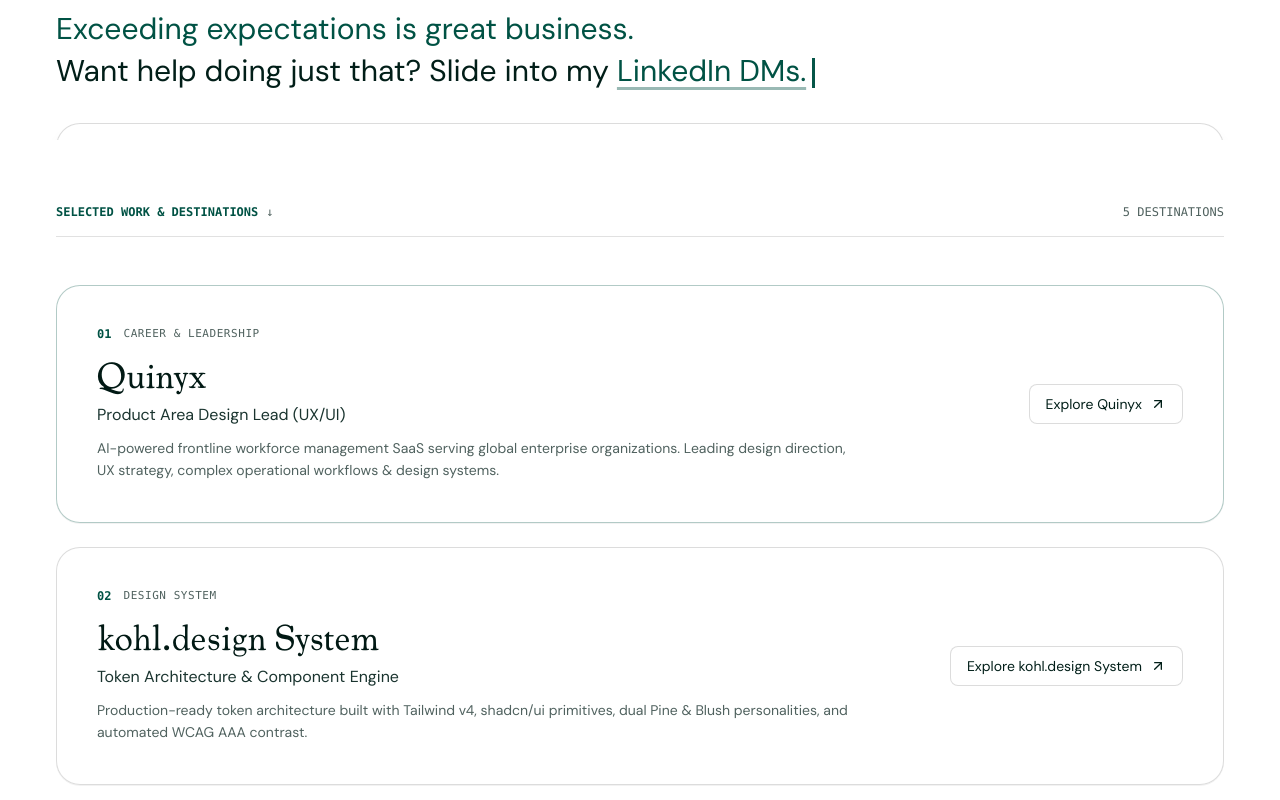
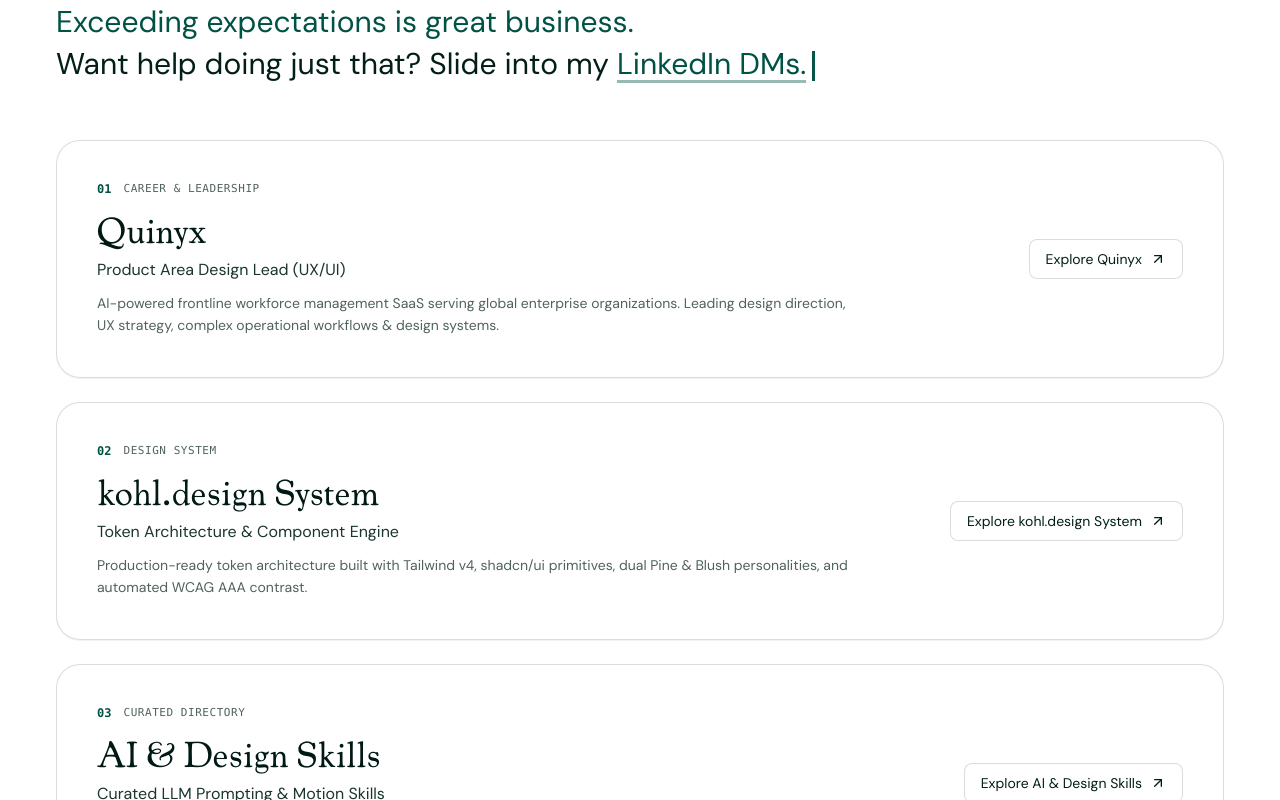
Before and after one commit to bergets/kohl-design, a Next.js app: page / in a window 1280 px wide. Shown: the part 660-1460 px from the top of the page. Built offline with nearby package versions, Linux system fonts and the light colour scheme.

Commit message:
refactor(home): remove fake cut-off peek and section header, animate first card smoothly into single continuous flow

```diff
--- a/app/page.tsx
+++ b/app/page.tsx
@@ -75,14 +75,15 @@
     <div className="relative z-10 w-full min-h-dvh flex flex-col">
       {/*
         ========================================================================
-        HERO SECTION (First Fold Arrival)
-        Takes full 100dvh. As the user finishes reading or reaches the bottom,
-        the first card peeks naturally from below the fold.
+        HERO SECTION
+        Takes min-h-dvh. As the typewriter finishes, the first work card
+        slides into view from below. When you scroll, it scrolls naturally as
+        part of the flow with all following cards!
         ========================================================================
       */}
-      <section className="h-dvh w-full flex flex-col justify-between p-6 sm:p-8 md:p-12 lg:p-14 pb-0 sm:pb-0 md:pb-0 lg:pb-0 relative overflow-hidden">
+      <section className="min-h-dvh w-full flex flex-col justify-between p-6 sm:p-8 md:p-12 lg:p-14 pb-12 sm:pb-16 relative">
         {/* Top Bar / Navigation */}
-        <header className="w-full flex items-center justify-between shrink-0">
+        <header className="w-full flex items-center justify-between">
           <Link
             href="/"
             className="inline-flex items-center group transition-transform duration-300 hover:scale-105"
@@ -97,7 +98,7 @@
         </header>
 
         {/* Main Display Title */}
-        <div className="my-auto py-4 sm:py-8 w-full shrink-0">
+        <div className="my-auto py-10 sm:py-16 w-full">
           <h1
             className={`${cooper.className} text-[15vw] sm:text-[14vw] md:text-[13vw] lg:text-[140px] xl:text-[165px] leading-[0.82] font-normal tracking-tighter text-left text-pine-800 dark:text-crimson-100 transition-colors duration-300`}
           >
@@ -105,8 +106,8 @@
           </h1>
         </div>
 
-        {/* Bottom Dialogue Area */}
-        <div className="w-full shrink-0 mb-6 sm:mb-8">
+        {/* Bottom Dialogue */}
+        <div className="w-full">
           <TypewriterText
             lines={[
               {
@@ -141,98 +142,77 @@
             onSequenceComplete={() => setTypewriterDone(true)}
           />
         </div>
-
-        {/*
-          NATURAL PEEK OF THE FIRST CARD (Viktor Hofte Vibe)
-          Positioned right at the bottom edge of the 100dvh viewport.
-          Only the top 60-70px of the actual first card is visible above the bottom edge.
-          Animates in with a gentle spring up once the typewriter finishes typing.
-        */}
-        <motion.div
-          initial={{ opacity: 0, y: 50 }}
-          animate={typewriterDone ? { opacity: 1, y: 0 } : { opacity: 0, y: 50 }}
-          transition={{
-            type: "spring",
-            damping: 24,
-            stiffness: 140,
-            mass: 0.8,
-          }}
-          className="w-full max-w-7xl mx-auto shrink-0 -mb-[260px] sm:-mb-[220px] pointer-events-auto"
-        >
-          <Link
-            href="/work"
-            className="group block w-full p-6 sm:p-8 md:p-10 rounded-t-3xl border-t border-x border-border/80 dark:border-[#3B7D6F]/60 bg-white/90 dark:bg-[#021E19]/95 hover:bg-white dark:hover:bg-[#032821] hover:border-primary/50 dark:hover:border-[#3B7D6F] backdrop-blur-md transition-all duration-300 shadow-lg hover:shadow-2xl"
-          >
-            <div className="flex flex-col md:flex-row md:items-center justify-between gap-6">
-              <div className="space-y-2.5 max-w-3xl">
-                <div className="flex items-center gap-3">
-                  <span className="text-xs font-mono text-primary dark:text-[#A8E3D2] font-semibold">
-                    01
-                  </span>
-                  <span className="text-[11px] font-mono uppercase tracking-wider text-muted-foreground">
-                    CAREER & LEADERSHIP
-                  </span>
-                  <span className="ml-auto md:hidden text-[11px] font-mono text-muted-foreground/80 flex items-center gap-1">
-                    Scroll to explore ↓
-                  </span>
-                </div>
-
-                <h2 className={`${cooper.className} text-2xl sm:text-3xl md:text-4xl font-normal text-pine-900 dark:text-white group-hover:text-primary dark:group-hover:text-[#FCD3D6] transition-colors`}>
-                  Quinyx
-                </h2>
-
-                <p className="text-sm sm:text-base font-medium text-foreground/90 dark:text-[#FCD3D6]">
-                  Product Area Design Lead (UX/UI)
-                </p>
-
-                <p className="text-xs sm:text-sm text-muted-foreground leading-relaxed line-clamp-2 md:line-clamp-none">
-                  AI-powered frontline workforce management SaaS serving global enterprise organizations. Leading design direction, UX strategy, complex operational workflows & design systems.
-                </p>
-              </div>
-
-              <div className="self-start md:self-center shrink-0">
-                <span className="inline-flex items-center gap-2 h-10 px-4 rounded-[var(--radius)] border border-border/80 dark:border-[#3B7D6F]/60 bg-background/80 group-hover:bg-primary/10 group-hover:border-primary/40 text-xs sm:text-sm font-medium text-foreground group-hover:text-primary dark:group-hover:text-[#FCD3D6] transition-all">
-                  <span>Explore Quinyx</span>
-                  <ArrowUpRight className="size-4 transition-transform group-hover:translate-x-0.5 group-hover:-translate-y-0.5" />
-                </span>
-              </div>
-            </div>
-          </Link>
-        </motion.div>
       </section>
 
       {/*
         ========================================================================
-        SCROLLABLE WORK & DESTINATIONS LIST
-        Begins smoothly below the fold. The first card (Quinyx) is fully visible
-        here as the user scrolls down, followed by all remaining cards.
+        WORK & DESTINATIONS LIST
+        Single continuous flow. The first card (Quinyx) slides in smoothly after
+        the typewriter text is typed. Scrolling down moves through the cards naturally.
         ========================================================================
       */}
-      <section
-        id="featured-work"
-        className="w-full px-6 sm:px-8 md:px-12 lg:px-14 py-12 sm:py-16 space-y-8 sm:space-y-12 max-w-7xl mx-auto"
-      >
-        {/* Section Divider Bar */}
-        <div className="flex items-center justify-between pb-4 border-b border-border/70 dark:border-[#3B7D6F]/40 text-xs font-mono text-muted-foreground">
-          <div className="flex items-center gap-2">
-            <span className="text-primary dark:text-[#A8E3D2] font-semibold">SELECTED WORK & DESTINATIONS</span>
-            <span>↓</span>
-          </div>
-          <span className="hidden sm:inline">5 DESTINATIONS</span>
-        </div>
+      <section className="w-full px-6 sm:px-8 md:px-12 lg:px-14 pb-16 sm:pb-24 space-y-4 sm:space-y-6 max-w-7xl mx-auto">
+        {FEATURED_ITEMS.map((item, index) => {
+          if (index === 0) {
+            return (
+              <motion.div
+                key={item.href}
+                initial={{ opacity: 0, y: 36 }}
+                animate={typewriterDone ? { opacity: 1, y: 0 } : { opacity: 0, y: 36 }}
+                transition={{
+                  type: "spring",
+                  damping: 24,
+                  stiffness: 120,
+                  mass: 0.9,
+                }}
+              >
+                <Link
+                  href={item.href}
+                  className="group block w-full p-6 sm:p-8 md:p-10 rounded-2xl sm:rounded-3xl border border-border/80 dark:border-[#3B7D6F]/50 bg-white/70 dark:bg-[#021E19]/80 hover:bg-white dark:hover:bg-[#032821] hover:border-primary/50 dark:hover:border-[#3B7D6F] backdrop-blur-sm transition-all duration-300 shadow-2xs hover:shadow-md"
+                >
+                  <div className="flex flex-col md:flex-row md:items-center justify-between gap-6">
+                    <div className="space-y-2.5 max-w-3xl">
+                      <div className="flex items-center gap-3">
+                        <span className="text-xs font-mono text-primary dark:text-[#A8E3D2] font-semibold">
+                          {item.num}
+                        </span>
+                        <span className="text-[11px] font-mono uppercase tracking-wider text-muted-foreground">
+                          {item.tag}
+                        </span>
+                      </div>
 
-        {/* Full-width Editorial Cards List */}
-        <div className="space-y-4 sm:space-y-6">
-          {FEATURED_ITEMS.map((item, index) => (
+                      <h2 className={`${cooper.className} text-2xl sm:text-3xl md:text-4xl font-normal text-pine-900 dark:text-white group-hover:text-primary dark:group-hover:text-[#FCD3D6] transition-colors`}>
+                        {item.title}
+                      </h2>
+
+                      <p className="text-sm sm:text-base font-medium text-foreground/90 dark:text-[#FCD3D6]">
+                        {item.role}
+                      </p>
+
+                      <p className="text-xs sm:text-sm text-muted-foreground leading-relaxed">
+                        {item.desc}
+                      </p>
+                    </div>
+
+                    <div className="self-start md:self-center shrink-0">
+                      <span className="inline-flex items-center gap-2 h-10 px-4 rounded-[var(--radius)] border border-border/80 dark:border-[#3B7D6F]/60 bg-background/80 group-hover:bg-primary/10 group-hover:border-primary/40 text-xs sm:text-sm font-medium text-foreground group-hover:text-primary dark:group-hover:text-[#FCD3D6] transition-all">
+                        <span>Explore {item.title}</span>
+                        <ArrowUpRight className="size-4 transition-transform group-hover:translate-x-0.5 group-hover:-translate-y-0.5" />
+                      </span>
+                    </div>
+                  </div>
+                </Link>
+              </motion.div>
+            );
+          }
+
+          return (
             <Link
               key={item.href}
               href={item.href}
-              className={`group block w-full p-6 sm:p-8 md:p-10 rounded-2xl sm:rounded-3xl border border-border/80 dark:border-[#3B7D6F]/50 bg-white/70 dark:bg-[#021E19]/80 hover:bg-white dark:hover:bg-[#032821] hover:border-primary/50 dark:hover:border-[#3B7D6F] backdrop-blur-sm transition-all duration-300 shadow-2xs hover:shadow-md ${
-                index === 0 ? "border-primary/30 dark:border-[#3B7D6F]/70" : ""
-              }`}
+              className="group block w-full p-6 sm:p-8 md:p-10 rounded-2xl sm:rounded-3xl border border-border/80 dark:border-[#3B7D6F]/50 bg-white/70 dark:bg-[#021E19]/80 hover:bg-white dark:hover:bg-[#032821] hover:border-primary/50 dark:hover:border-[#3B7D6F] backdrop-blur-sm transition-all duration-300 shadow-2xs hover:shadow-md"
             >
               <div className="flex flex-col md:flex-row md:items-center justify-between gap-6">
-                {/* Left Meta & Content */}
                 <div className="space-y-2.5 max-w-3xl">
                   <div className="flex items-center gap-3">
                     <span className="text-xs font-mono text-primary dark:text-[#A8E3D2] font-semibold">
@@ -256,7 +236,6 @@
                   </p>
                 </div>
 
-                {/* Right Action Button Pill */}
                 <div className="self-start md:self-center shrink-0">
                   <span className="inline-flex items-center gap-2 h-10 px-4 rounded-[var(--radius)] border border-border/80 dark:border-[#3B7D6F]/60 bg-background/80 group-hover:bg-primary/10 group-hover:border-primary/40 text-xs sm:text-sm font-medium text-foreground group-hover:text-primary dark:group-hover:text-[#FCD3D6] transition-all">
                     <span>Explore {item.title}</span>
@@ -265,8 +244,8 @@
                 </div>
               </div>
             </Link>
-          ))}
-        </div>
+          );
+        })}
 
         {/* Bottom Colophon & Direct Links */}
         <footer className="pt-8 sm:pt-12 border-t border-border/70 dark:border-[#3B7D6F]/40 flex flex-col sm:flex-row items-start sm:items-center justify-between gap-4 text-xs">
```
